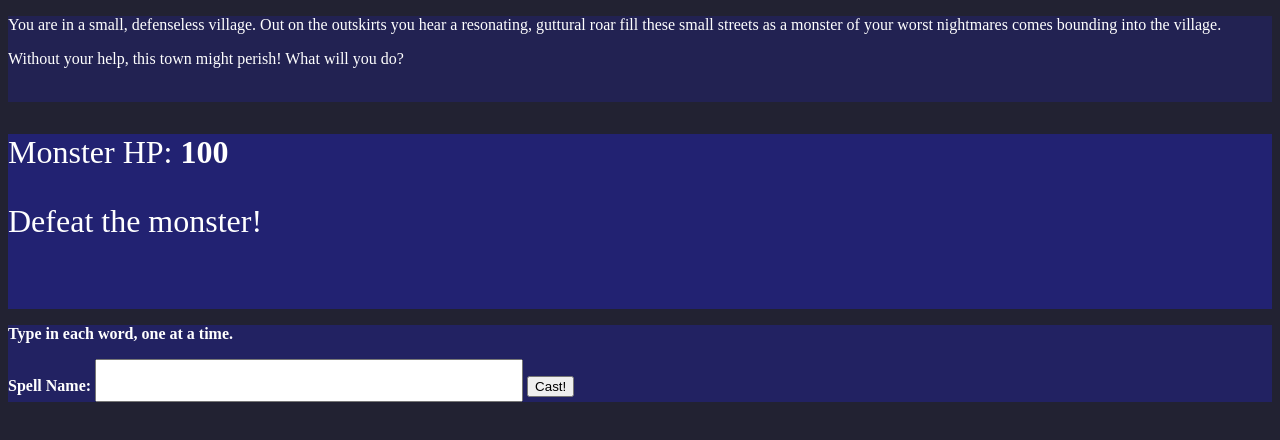
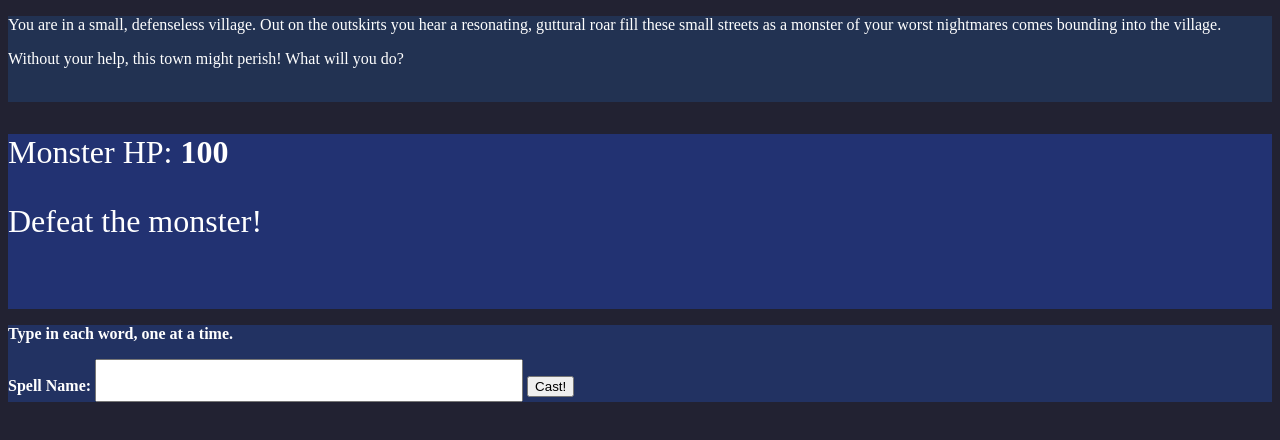
Before and after one commit to JLHGD/TextGuessingGame, a plain HTML site: page index.html in a window 1280 px wide. Drawn offline with Linux system fonts and the light colour scheme.

Commit message:
Changed backgrouund color a bit

```diff
--- a/styles/main-style.css
+++ b/styles/main-style.css
@@ -4,19 +4,19 @@ body{
 }
 
 header{
-    background-color: #222252;
+    background-color: #223252;
     margin-bottom: 0;
 }
 
 #hpAndStatus{
     font-size: 2rem;
-    background-color: #222272;
+    background-color: #223272;
     margin-top: 0;
     margin-bottom: 0;
 }
 
 #gameSpace{
-    background-color: #222262;
+    background-color: #223262;
     margin-top: 0;
 }
 
```
